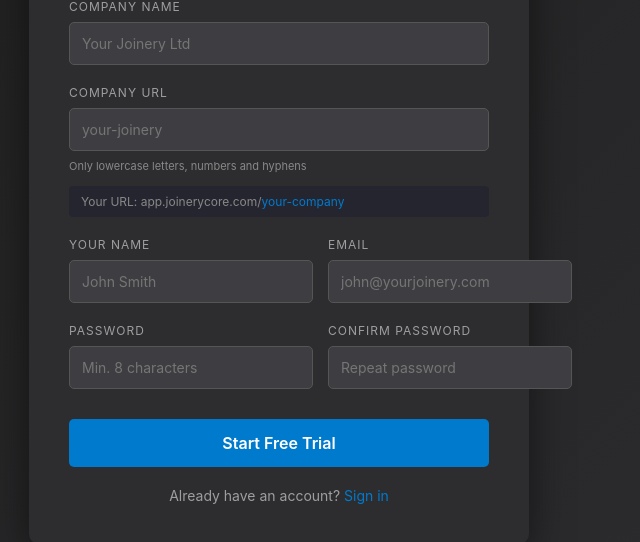
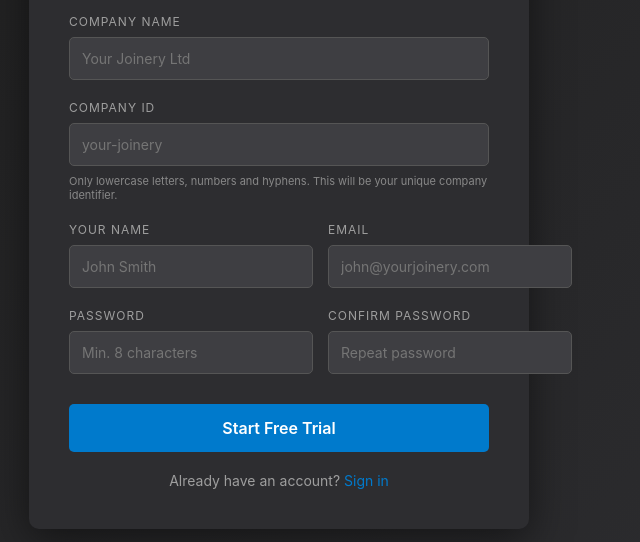
Before and after one commit to Piotr3009/Joinery-Core-SaaS, a plain HTML site: page register.html in a window 1280 px wide. Shown: the part 192-734 px from the top of the page, without its empty margins (361-1001 px from the left). Drawn offline with Linux system fonts and the light colour scheme.

Commit message:
Update register.html

```diff
--- a/register.html
+++ b/register.html
@@ -191,13 +191,10 @@
             </div>
 
             <div class="form-group">
-                <label>Company URL</label>
+                <label>Company ID</label>
                 <input type="text" id="companySlug" placeholder="your-joinery" required
                        pattern="[a-z0-9-]+" oninput="updateSlugPreview()">
-                <small>Only lowercase letters, numbers and hyphens</small>
-                <div class="slug-preview">
-                    Your URL: app.joinerycore.com/<span id="slugPreview">your-company</span>
-                </div>
+                <small>Only lowercase letters, numbers and hyphens. This will be your unique company identifier.</small>
             </div>
 
             <div class="form-row">
@@ -238,7 +235,6 @@
         function updateSlugPreview() {
             const companyName = document.getElementById('companyName').value;
             const slugInput = document.getElementById('companySlug');
-            const preview = document.getElementById('slugPreview');
 
             // Auto-generate slug from company name if slug is empty
             if (!slugInput.value && companyName) {
@@ -248,8 +244,6 @@
                     .replace(/^-|-$/g, '');
                 slugInput.value = autoSlug;
             }
-
-            preview.textContent = slugInput.value || 'your-company';
         }
 
         async function handleRegister(e) {
```
